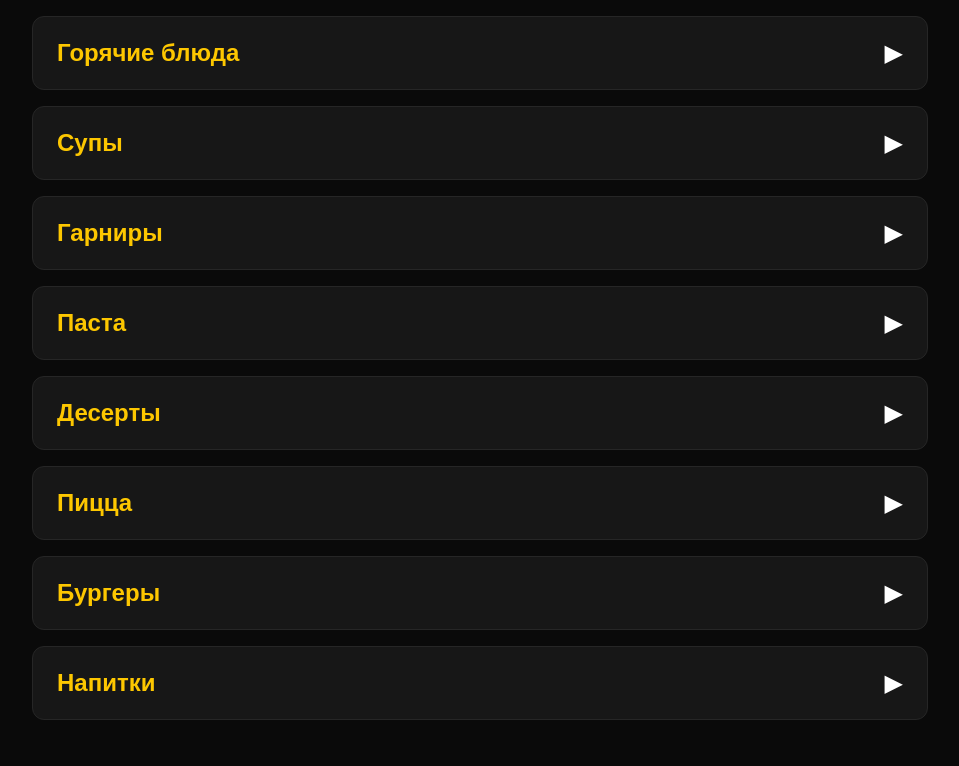
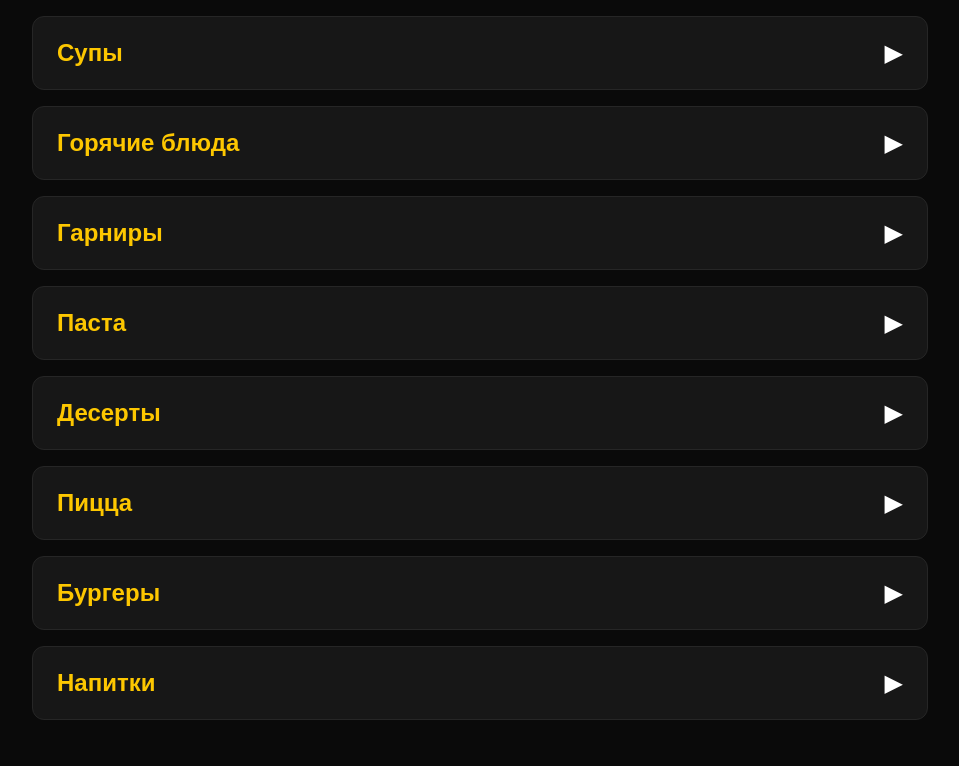
Before and after one commit to semperthY/Sytyi-slon, a Next.js app: page / in a window 1280 px wide. Shown: the part 1654-2420 px from the top of the page, without its empty margins (160-1119 px from the left). Built offline with nearby package versions, Linux system fonts and the light colour scheme.

Commit message:
обновление menu

```diff
--- a/src/data/menu.ts
+++ b/src/data/menu.ts
@@ -19,16 +19,16 @@ export const menu: MenuItem[] = [
   {
     id: 2,
     category: "Закуски",
-    name: "Сыр бри с грушей",
+    name: "Сыр Бри с грушей",
     weight: "250 г",
     price: 425,
   },
   {
     id: 3,
     category: "Закуски",
-    name: "Крылья BBQ",
+    name: "Тар-Тар из лосося",
     weight: "200 г",
-    price: 599,
+    price: 595,
   },
   {
     id: 4,
@@ -64,7 +64,7 @@ export const menu: MenuItem[] = [
     id: 8,
     category: "Горячие закуски",
     name: "Пельмени жареные",
-    weight: "15 шт",
+    weight: "15 шт.",
     price: 300,
   },
 
@@ -72,7 +72,7 @@ export const menu: MenuItem[] = [
   {
     id: 9,
     category: "Салаты",
-    name: "Цезарь",
+    name: "Цезарь с курицей",
     weight: "250 г",
     price: 465,
   },
@@ -111,96 +111,90 @@ export const menu: MenuItem[] = [
     weight: "250 г",
     price: 250,
   },
-  // Горячие блюда
+  // Супы
   {
     id: 15,
-    category: "Горячие блюда",
-    name: "Свиная отбивная",
-    weight: "360 г",
-    price: 360,
-  },
-  {
-    id: 16,
-    category: "Горячие блюда",
-    name: "Ромштекс куриный",
-    weight: "360 г",
-    price: 360,
-  },
-  {
-    id: 17,
-    category: "Горячие блюда",
-    name: "Треска запечённая под шубой",
-    weight: "300 г",
-    price: 300,
-  },
-  {
-    id: 18,
-    category: "Горячие блюда",
-    name: "Жаркое из телятины в горшочке",
-    weight: "350/400 г",
-    price: 400,
-  },
-  {
-    id: 19,
-    category: "Горячие блюда",
-    name: "Котлеты «По-киевски»",
-    weight: "250 г",
-    price: 250,
-  },
-  {
-    id: 20,
-    category: "Горячие блюда",
-    name: "Пельмени домашние",
-    weight: "400 г",
-    price: 400,
-  },
-  {
-    id: 21,
-    category: "Горячие блюда",
-    name: "Пельмени говядина (12 шт.)",
-    price: 450,
-  },
-  {
-    id: 22,
-    category: "Горячие блюда",
-    name: "Рыба запечённая в горшочке",
-    price: 400,
-  },
-  {
-    id: 23,
-    category: "Горячие блюда",
-    name: "Жюльен с грибами в сливках с сыром",
-    price: 400,
-  },
-
-  // Супы
-  {
-    id: 24,
     category: "Супы",
     name: "Солянка мясная",
     weight: "300 мл",
     price: 250,
   },
   {
-    id: 25,
+    id: 16,
     category: "Супы",
     name: "Харчо",
     weight: "300 мл",
     price: 300,
   },
   {
-    id: 26,
+    id: 17,
     category: "Супы",
     name: "Пити из баранины",
     weight: "300 мл",
     price: 400,
   },
   {
-    id: 27,
+    id: 18,
     category: "Супы",
     name: "Окрошка",
     weight: "300 мл",
     price: 180,
+  },
+
+  // Горячие блюда
+  {
+    id: 19,
+    category: "Горячие блюда",
+    name: "Свиная отбивная",
+    price: 360,
+  },
+  {
+    id: 20,
+    category: "Горячие блюда",
+    name: "Ромштекс куриный",
+    price: 360,
+  },
+  {
+    id: 21,
+    category: "Горячие блюда",
+    name: "Треска запечённая под шубой",
+    price: 300,
+  },
+  {
+    id: 22,
+    category: "Горячие блюда",
+    name: "Жаркое из свинины в горшочке",
+    price: 350,
+  },
+  {
+    id: 23,
+    category: "Горячие блюда",
+    name: "Жаркое из телятины в горшочке",
+    price: 400,
+  },
+  {
+    id: 24,
+    category: "Горячие блюда",
+    name: "Котлеты «По-киевски»",
+    price: 250,
+  },
+  {
+    id: 25,
+    category: "Горячие блюда",
+    name: "Пельмени домашние",
+    price: 400,
+  },
+  {
+    id: 26,
+    category: "Горячие блюда",
+    name: "Пельмени говядина (12 шт.)",
+    price: 450,
+  },
+  {
+    id: 27,
+    category: "Горячие блюда",
+    name: "Пельмени с курицей в горшочке, запечённые в сливках с сыром",
+    price: 400,
   },
 
   // Гарниры
@@ -249,42 +243,36 @@ export const menu: MenuItem[] = [
   {
     id: 34,
     category: "Паста",
-    name: "Фетучини",
+    name: "Фетучини с ветчиной и сыром",
     price: 355,
   },
   {
     id: 35,
-    category: "Паста",
-    name: "Фетучини с ветчиной и сыром",
-    price: 355,
-  },
-  {
-    id: 36,
     category: "Паста",
     name: "Фетучини с курицей и грибами",
     price: 355,
   },
   // Десерты
   {
-    id: 37,
+    id: 36,
     category: "Десерты",
     name: "Мороженое (3 шарика)",
     price: 200,
   },
   {
-    id: 38,
+    id: 37,
     category: "Десерты",
     name: "Коктейль молочный",
     price: 150,
   },
   {
-    id: 39,
+    id: 38,
     category: "Десерты",
     name: "Пирожное",
     price: 100,
   },
   {
-    id: 40,
+    id: 39,
     category: "Десерты",
     name: "Чизкейк",
     price: 150,
@@ -292,47 +280,87 @@ export const menu: MenuItem[] = [
 
   // Пицца
   {
+    id: 40,
+    category: "Пицца",
+    name: "Деревенская",
+    price: 900,
+  },
+  {
     id: 41,
     category: "Пицца",
-    name: "Пицца в ассортименте",
-    description:
-      "Деревенская • Пепперони • Мясной пир • 4 сыра • Гавайская • Грибная • Охотничья • Дон Бекон",
+    name: "Пепперони",
+    price: 900,
+  },
+  {
+    id: 42,
+    category: "Пицца",
+    name: "Мясной пир",
+    price: 900,
+  },
+  {
+    id: 43,
+    category: "Пицца",
+    name: "4 сыра",
+    price: 900,
+  },
+  {
+    id: 44,
+    category: "Пицца",
+    name: "Гавайская",
+    price: 900,
+  },
+  {
+    id: 45,
+    category: "Пицца",
+    name: "Грибная",
+    price: 900,
+  },
+  {
+    id: 46,
+    category: "Пицца",
+    name: "Охотничья",
+    price: 900,
+  },
+  {
+    id: 47,
+    category: "Пицца",
+    name: "Дон бекон",
     price: 900,
   },
 
   // Бургеры
   {
-    id: 42,
+    id: 48,
     category: "Бургеры",
     name: "Маффин двойной с яйцом и котлетой из свинины",
     price: 250,
   },
   {
-    id: 43,
+    id: 49,
     category: "Бургеры",
     name: "Чизбургер",
     price: 180,
   },
   {
-    id: 44,
+    id: 50,
     category: "Бургеры",
     name: "Гамбургер",
     price: 150,
   },
   {
-    id: 45,
+    id: 51,
     category: "Бургеры",
     name: "Гранд",
     price: 250,
   },
   {
-    id: 46,
+    id: 52,
     category: "Бургеры",
-    name: "Двойной Гранд",
+    name: "Двойной гранд",
     price: 300,
   },
   {
-    id: 47,
+    id: 53,
     category: "Бургеры",
     name: "Чикенбургер",
     price: 250,
@@ -340,28 +368,28 @@ export const menu: MenuItem[] = [
 
   // Напитки
   {
-    id: 48,
+    id: 54,
     category: "Напитки",
     name: "Морс (клюква/облепиха)",
     weight: "1 л",
     price: 250,
   },
   {
-    id: 49,
+    id: 55,
     category: "Напитки",
     name: "Сок в ассортименте",
     weight: "1 л",
     price: 200,
   },
   {
-    id: 50,
+    id: 56,
     category: "Напитки",
     name: "Кола / Спрайт / Фанта",
     weight: "0.33 л",
     price: 100,
   },
   {
-    id: 51,
+    id: 57,
     category: "Напитки",
     name: "Кола / Спрайт / Фанта",
     weight: "0.5 л",
```
